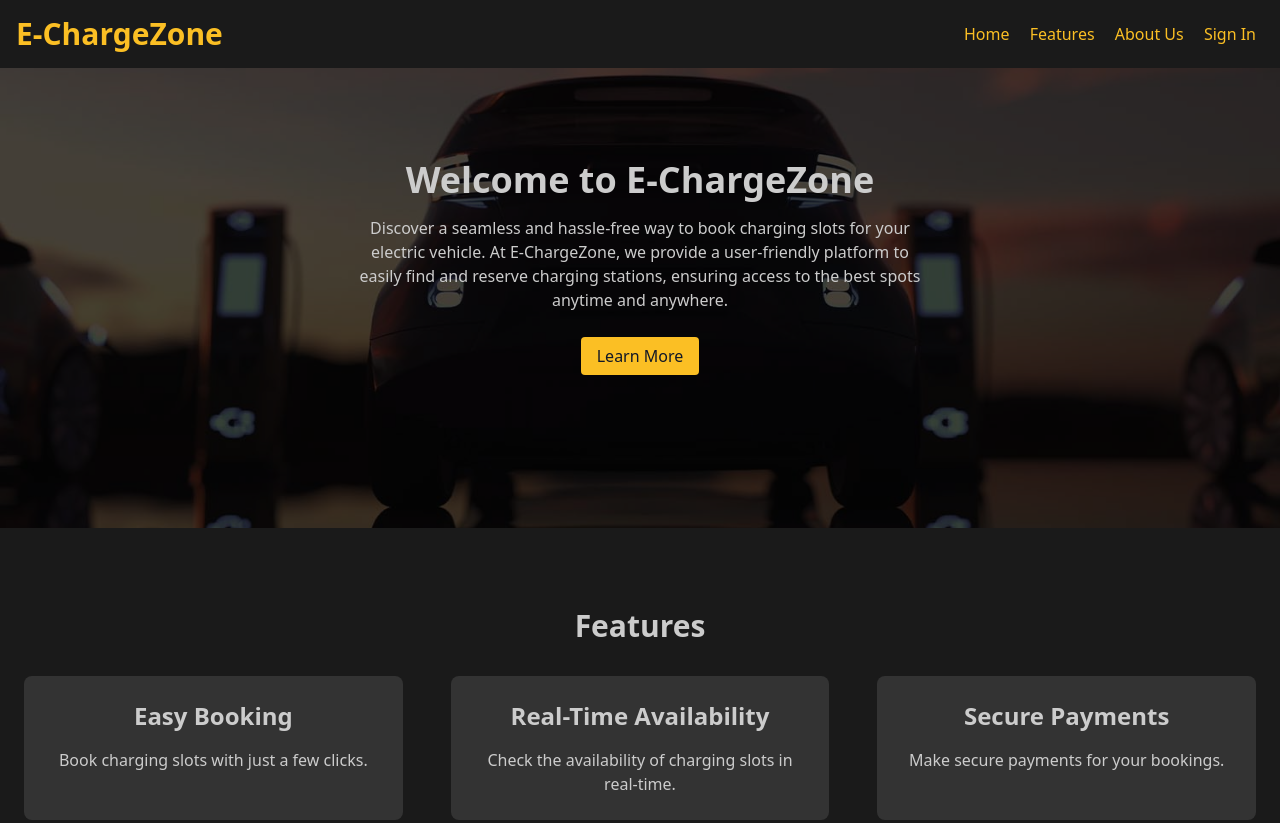
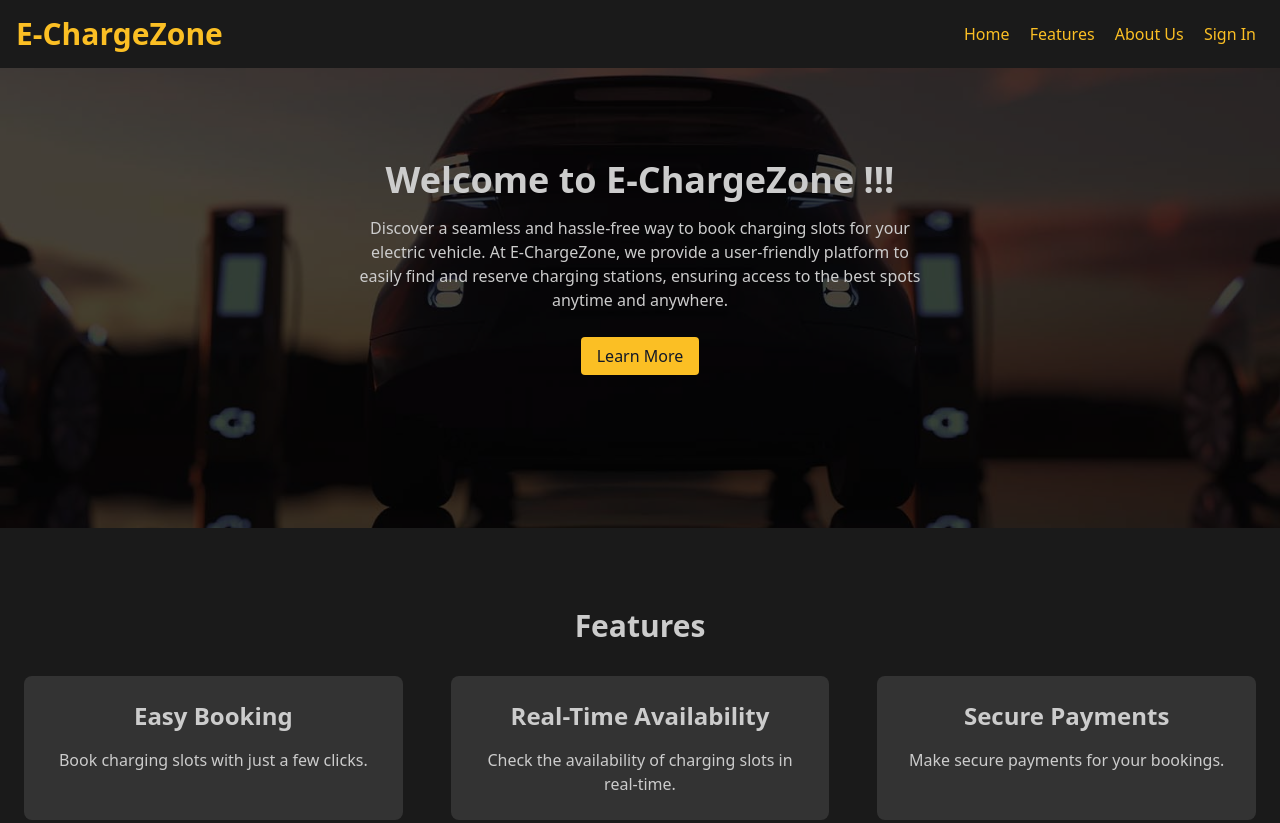
Before and after one commit to DinanDilmith/E-ChargeZone-Web-App, a plain HTML site: page ECZ/index.html in a window 1280 px wide. Shown: the top 823 px of the page. Drawn offline with nearby package versions, Linux system fonts and the light colour scheme.

Commit message:
testing commit status

```diff
--- a/ECZ/index.html
+++ b/ECZ/index.html
@@ -60,7 +60,7 @@
         <div class="overlay absolute inset-0"></div>
         <div class="container mx-auto text-center px-4 relative z-10">
             <h2 class="text-4xl font-bold mb-4 dark-text">
-                Welcome to E-ChargeZone
+                Welcome to E-ChargeZone !!!
             </h2>
             <p class="mb-8 dark-text max-w-xl mx-auto">
                 Discover a seamless and hassle-free way to book charging slots for your electric vehicle. At E-ChargeZone, we provide a user-friendly platform to easily find and reserve charging stations, ensuring access to the best spots anytime and anywhere.
```
